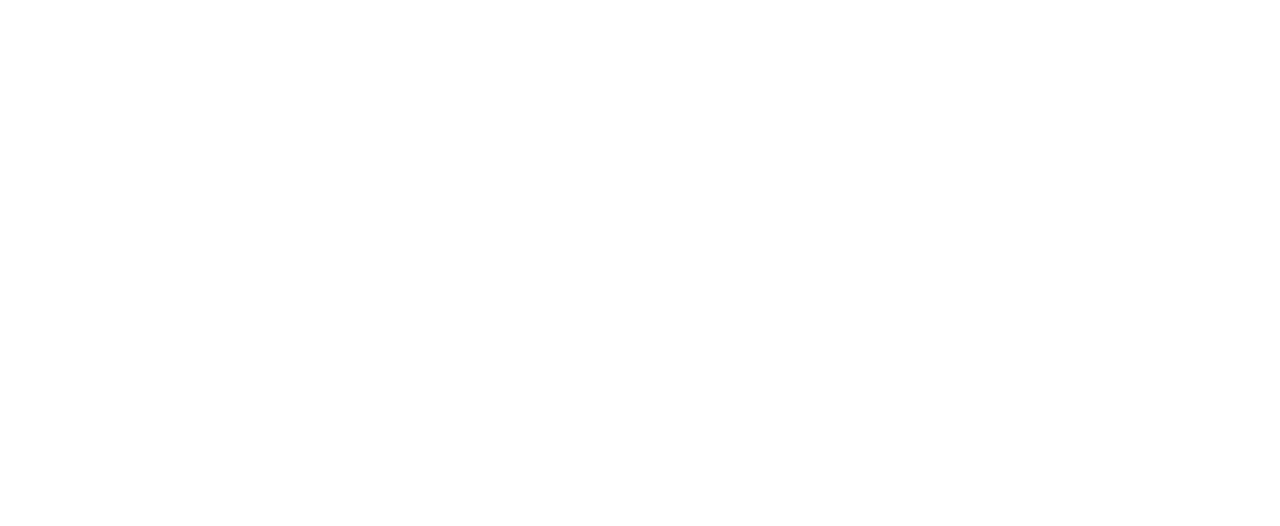
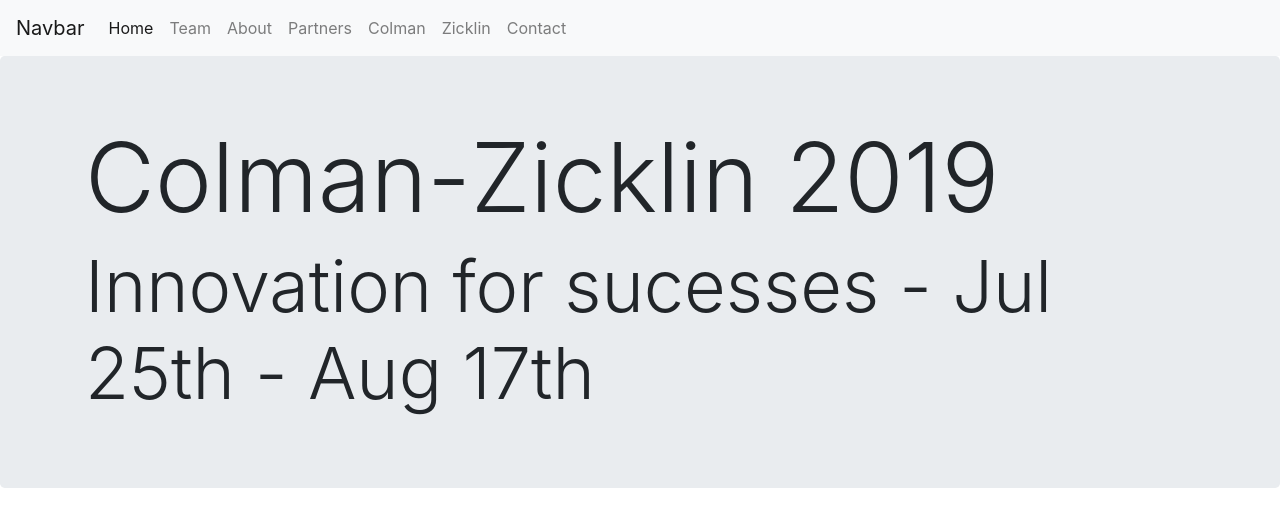
Before and after one commit to Poozmac/ColmanZicklin, a plain HTML site: page index.html in a window 1280 px wide. Drawn offline with nearby package versions, Linux system fonts and the light colour scheme.

Commit message:
add header and sections

```diff
--- a/index.html
+++ b/index.html
@@ -9,7 +9,75 @@
   <link rel="stylesheet" href="css/styles.css" >
 </head>
 <body>
+  <header id="home">
+    <nav class="navbar navbar-expand-lg navbar-light bg-light">
+      <a class="navbar-brand" href="#">Navbar</a>
+      <button class="navbar-toggler" type="button" data-toggle="collapse" data-target="#navbarSupportedContent" aria-controls="navbarSupportedContent" aria-expanded="false" aria-label="Toggle navigation">
+        <span class="navbar-toggler-icon"></span>
+      </button>
 
+      <div class="collapse navbar-collapse" id="navbarSupportedContent">
+        <ul class="navbar-nav mr-auto">
+          <li class="nav-item active">
+            <a class="nav-link" href="#home">Home</a>
+          </li>
+          <li class="nav-item">
+            <a class="nav-link" href="#team">Team</a>
+          </li>
+          <li class="nav-item">
+            <a class="nav-link" href="#about">About</a>
+          </li>
+          <li class="nav-item">
+            <a class="nav-link" href="#partners">Partners</a>
+          </li>
+          <li class="nav-item">
+            <a class="nav-link" href="#colman">Colman</a>
+          </li>
+          <li class="nav-item">
+            <a class="nav-link" href="#zicklin">Zicklin</a>
+          </li>
+          <li class="nav-item">
+            <a class="nav-link" href="#contact">Contact</a>
+          </li>
+        </ul>
+      </div>
+    </nav>
+    <!---->
+    <div class="jumbotron">
+      <div class="container">
+        <h1 class="display-1">
+            Colman-Zicklin 2019
+        </h1>
+        <h3 class="display-3">
+          Innovation for sucesses - Jul 25th - Aug 17th
+        </h3>
+      </div>
+    </div>
+  </header>
+
+  <section id="team">
+
+  </section>
+
+  <section id="about">
+
+  </section>
+
+  <section id="partners">
+
+  </section>
+
+  <section id="colman">
+
+  </section>
+
+  <section id="zicklin">
+
+  </section>
+
+  <section id="contact">
+
+  </section>
 
   <script src="https://code.jquery.com/jquery-3.3.1.slim.min.js" integrity="sha384-q8i/X+965DzO0rT7abK41JStQIAqVgRVzpbzo5smXKp4YfRvH+8abtTE1Pi6jizo" crossorigin="anonymous"></script>
   <script src="https://cdnjs.cloudflare.com/ajax/libs/popper.js/1.14.3/umd/popper.min.js" integrity="sha384-ZMP7rVo3mIykV+2+9J3UJ46jBk0WLaUAdn689aCwoqbBJiSnjAK/l8WvCWPIPm49" crossorigin="anonymous"></script>
```
